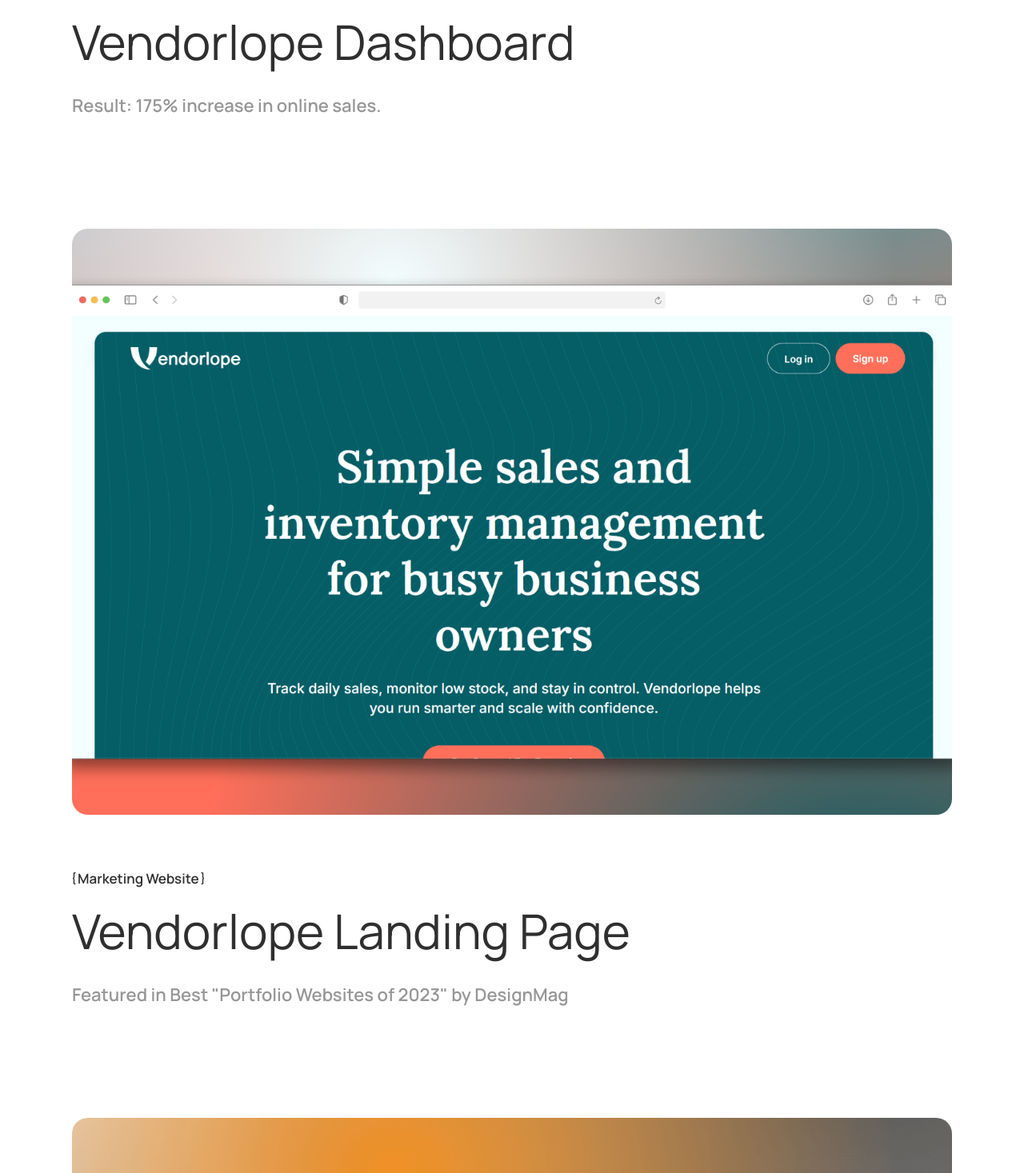
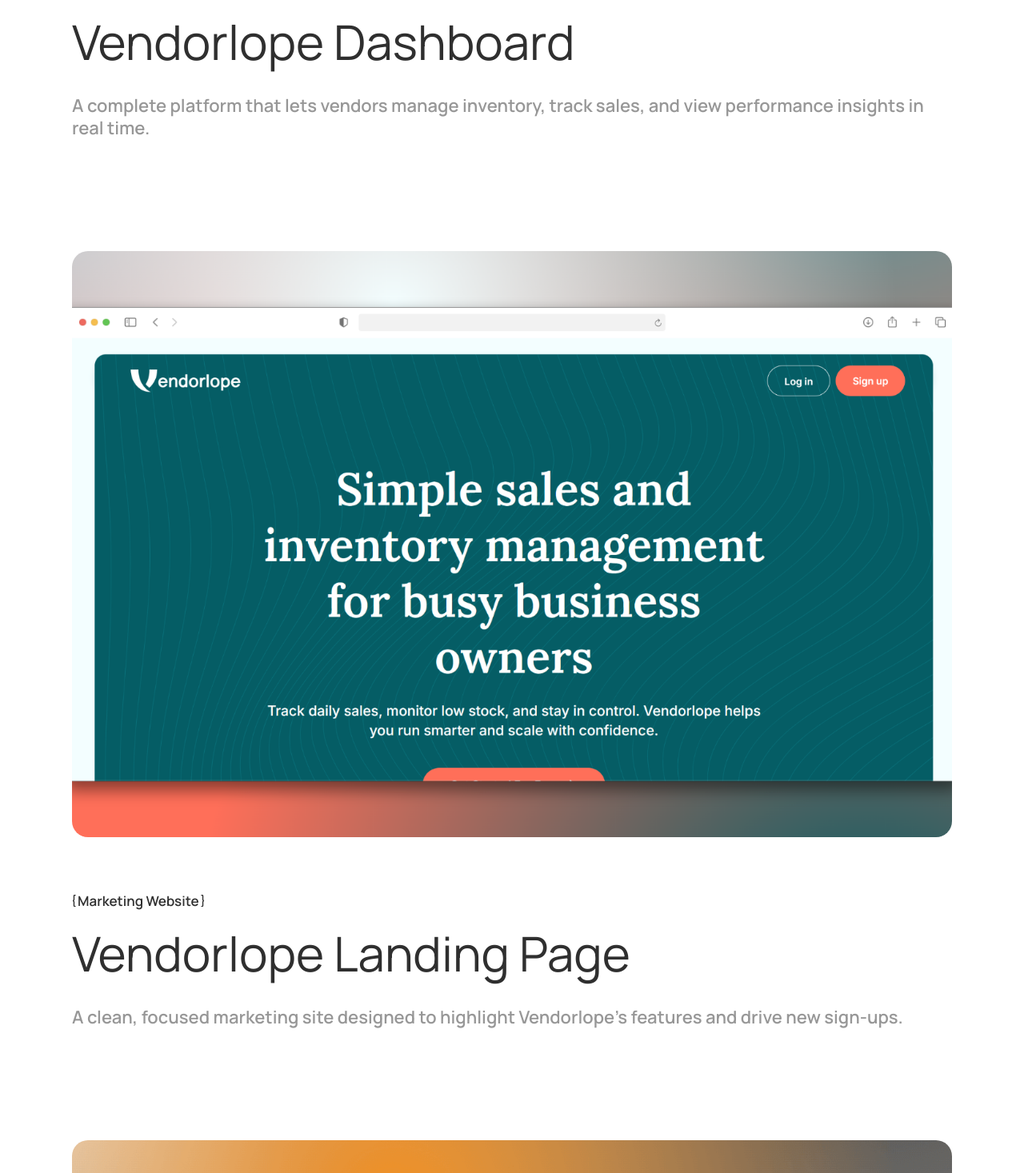
Before and after one commit to Israel-2002/portfolio-v3, a React (Vite) app: page /projects in a window 1280 px wide. Shown: the part 1263-2730 px from the top of the page at 80% size. Built offline with nearby package versions, Linux system fonts and the light colour scheme.

Commit message:
updated projects

```diff
--- a/src/constants/PROJECTS.js
+++ b/src/constants/PROJECTS.js
@@ -8,25 +8,32 @@ export const PROJECTS = [
     img,
     category: "Inventory Management System",
     title: "Vendorlope Dashboard",
-    description: "Result: 175% increase in online sales.",
+    description:
+      "A complete platform that lets vendors manage inventory, track sales, and view performance insights in real time.",
+    url: "https://app.vendorlope.com",
   },
   {
     img: img2,
     category: "Marketing Website",
     title: "Vendorlope Landing Page",
-    description: 'Featured in Best "Portfolio Websites of 2023" by DesignMag',
+    description:
+      "A clean, focused marketing site designed to highlight Vendorlope's features and drive new sign-ups.",
+    url: "https://vendorlope.com",
   },
   {
     img: img3,
     category: "Food Discovery Platform",
     title: "Concierge Ghana",
-    description: "Interface is streamlined for ease of navigation, with clean layouts"
+    description:
+      "A simple, intuitive platform that helps users find restaurants and local food spots that fit their taste and budget.",
+    url: "https://conciergegh.com",
   },
   {
     img: img4,
-    category: "Ecommerce Store",
-    title: "PulseTech Innovations",
+    category: "Blog Website",
+    title: "Inked",
     description:
-      "Result: 200% increase in online sales within the first quarter",
+      "A content hub for writers and creatives to share stories, ideas, and perspectives.",
+    comingSoon: true,
   },
 ];
```
